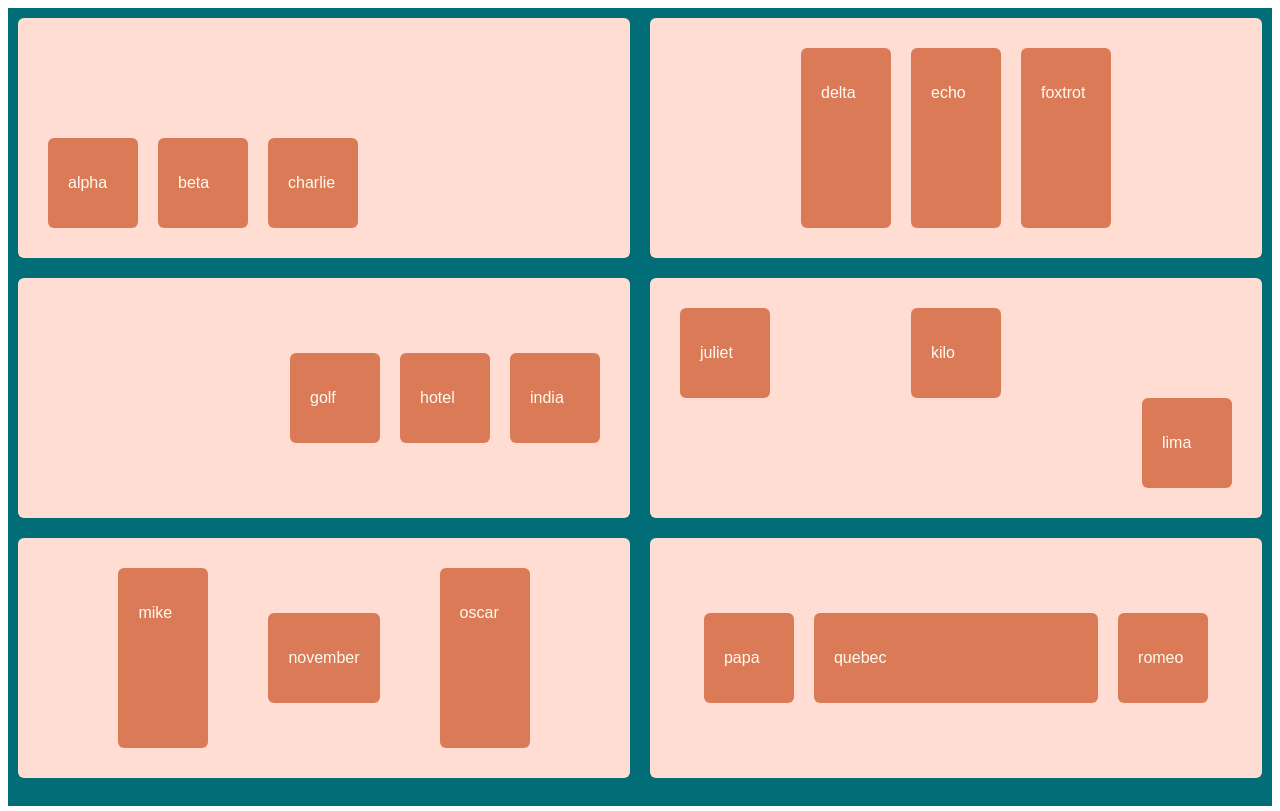
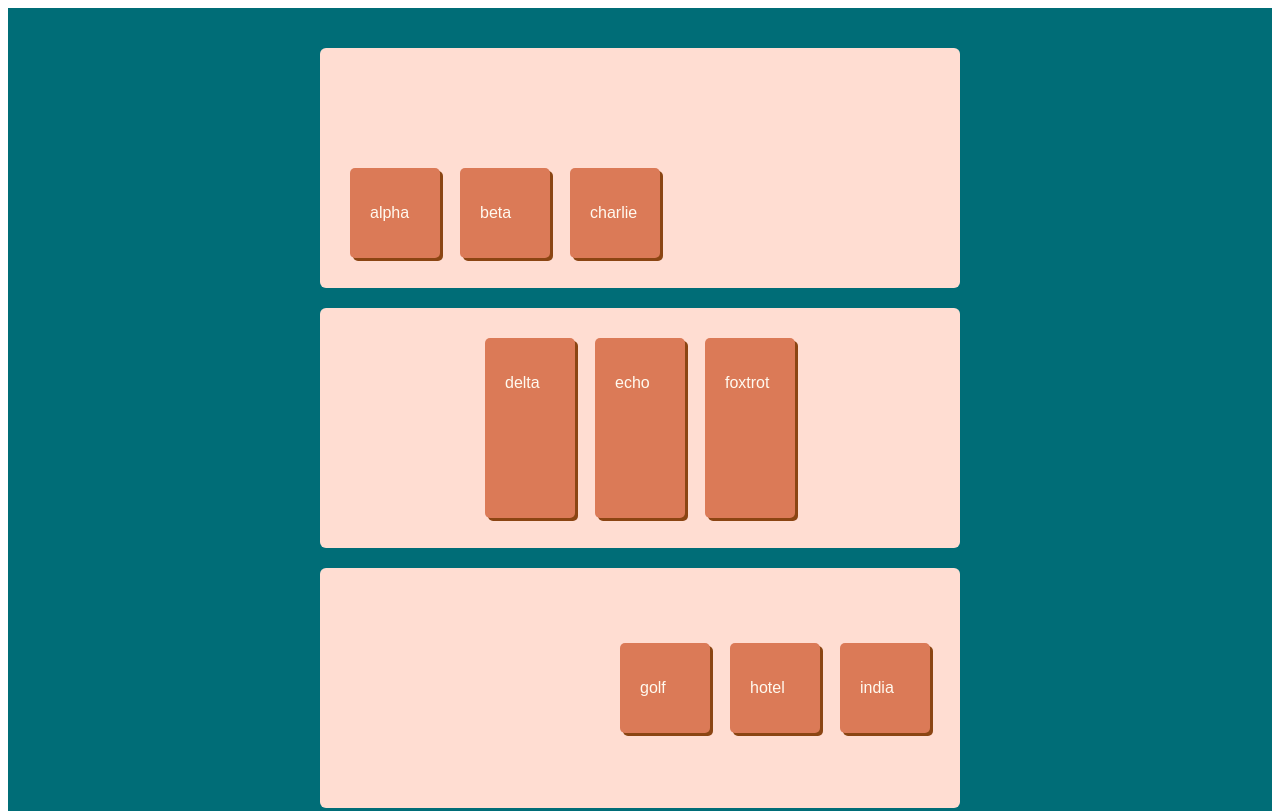
Before and after one commit to mtribbs/flexbox-practice, a plain HTML site: page index.html in a window 1280 px wide. Shown: the top 811 px of the page. Drawn offline with Linux system fonts and the light colour scheme.

Commit message:
made changes to flexbox

```diff
--- a/index.html
+++ b/index.html
@@ -9,7 +9,6 @@
 </head>
 <body>
     <main>
-        <div class="row">
         <div class="container one">
             <div class="card a">
                 <div class="card__content">
@@ -44,8 +43,6 @@
                 </div>
             </div>
         </div>
-        </div>
-        <div class="row">
         <div class="container three">
             <div class="card g">
                 <div class="card__content">
@@ -80,8 +77,6 @@
                 </div>
             </div>
         </div>
-        </div>
-        <div class="row">
         <div class="container five">
             <div class="card m">
                 <div class="card__content">
@@ -116,12 +111,6 @@
                 </div>
             </div>
         </div>
-        </div>
-
-        <br>
-
-
-
     </main>
 </body>
 </html>
--- a/styles/index.css
+++ b/styles/index.css
@@ -1,10 +1,14 @@
 main {
     background-color: #006D77;
+    display: flex;
+    flex-wrap: wrap;
+    justify-content: center;
+    padding: 30px;
 }
-.row {
+/* .row {
     display: flex;
     justify-content: center;
-}
+} */
 .container {
     background-color: #FFDDD2;
     width: 600px;
@@ -19,9 +23,10 @@ main {
     background-color: #DB7A57;
     font-family: sans-serif;
     color: floralwhite;
+    box-shadow: saddlebrown 3px 3px;
     min-height: 50px;
     min-width: 50px;
-    border-radius: 6px;
+    border-radius: 5px;
     padding: 20px;
     margin: 10px;
     display: flex;
```
Lines whose indentation alone changed are shown as unchanged.
